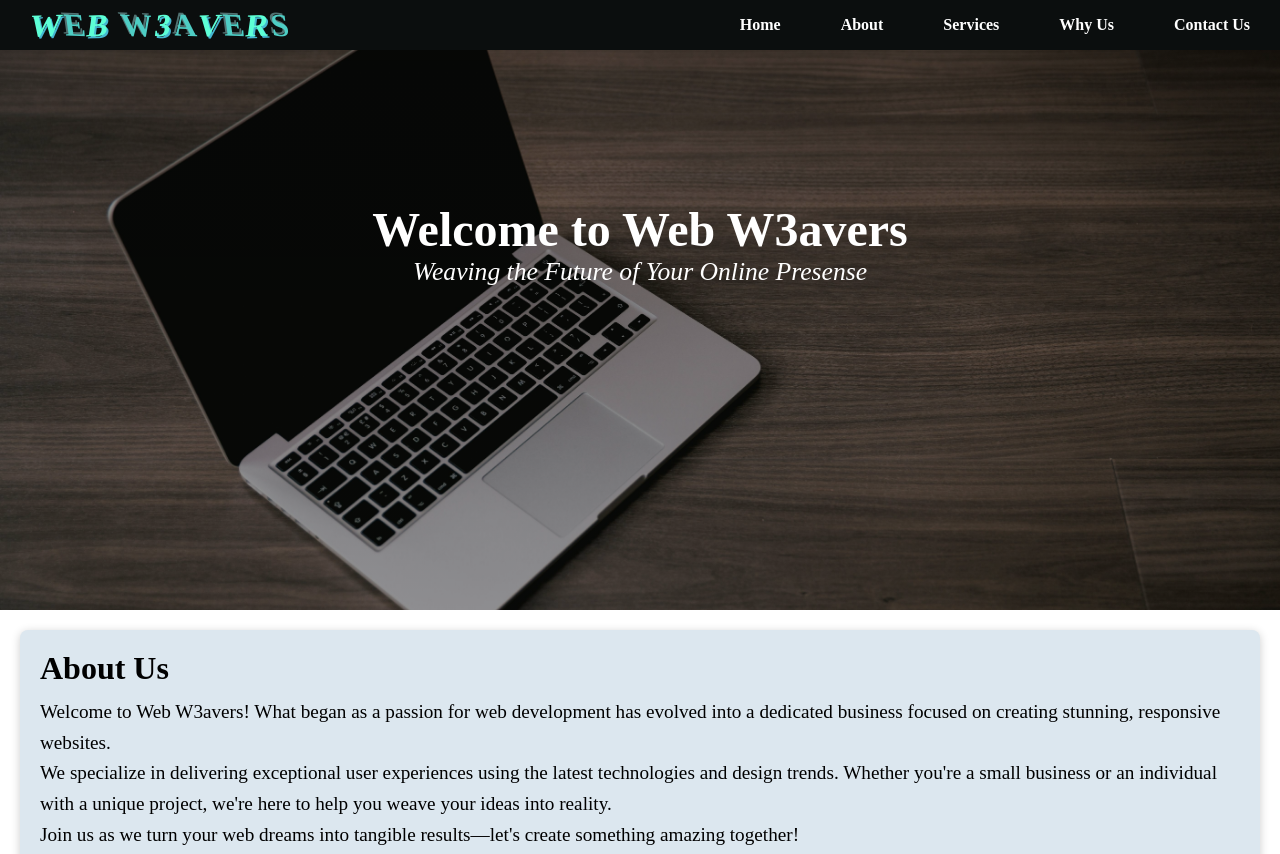
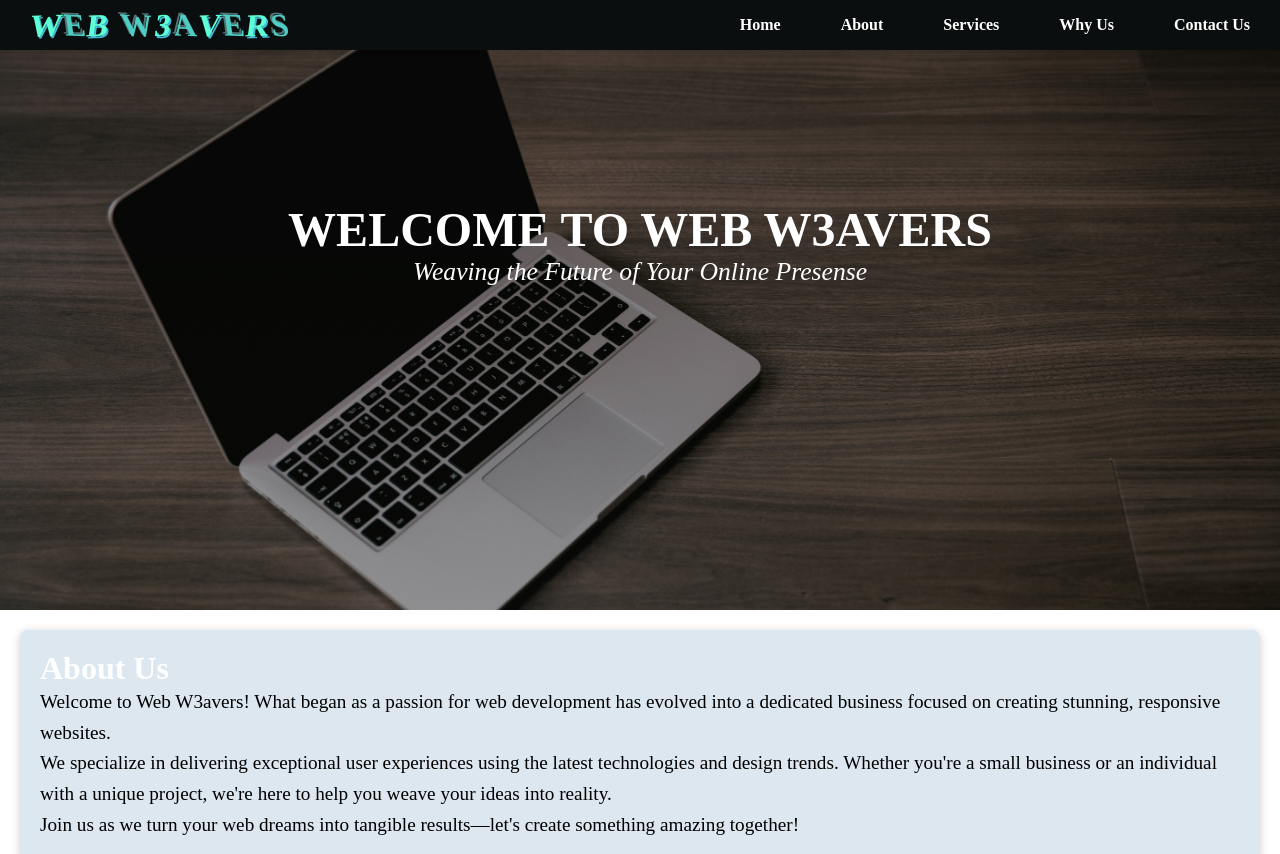
Before and after one commit to CharlieChatha/Web-W3avers, a website built with Vite: page index.html in a window 1280 px wide. Shown: the top 854 px of the page. Built offline with nearby package versions, Linux system fonts and the light colour scheme.

Commit message:
changed the welcome text to all caps

```diff
--- a/index.html
+++ b/index.html
@@ -33,7 +33,7 @@
       </header>
       <main><div class="top-part">
         <section id="top">
-          <h1>Welcome to Web W3avers</h1>
+          <h1>WELCOME TO WEB W3AVERS</h1>
           <div>
             <p><em>Weaving the Future of Your Online Presense</em></p>
           </div>
--- a/style.css
+++ b/style.css
@@ -157,7 +157,7 @@ main{
   box-shadow: 0 2px 10px rgba(0, 0, 0, 0.2);
 }
 
-.about h1 {
+.about h2 {
   font-size: 2em;
   color: black;
   margin-bottom: 10px;
```
